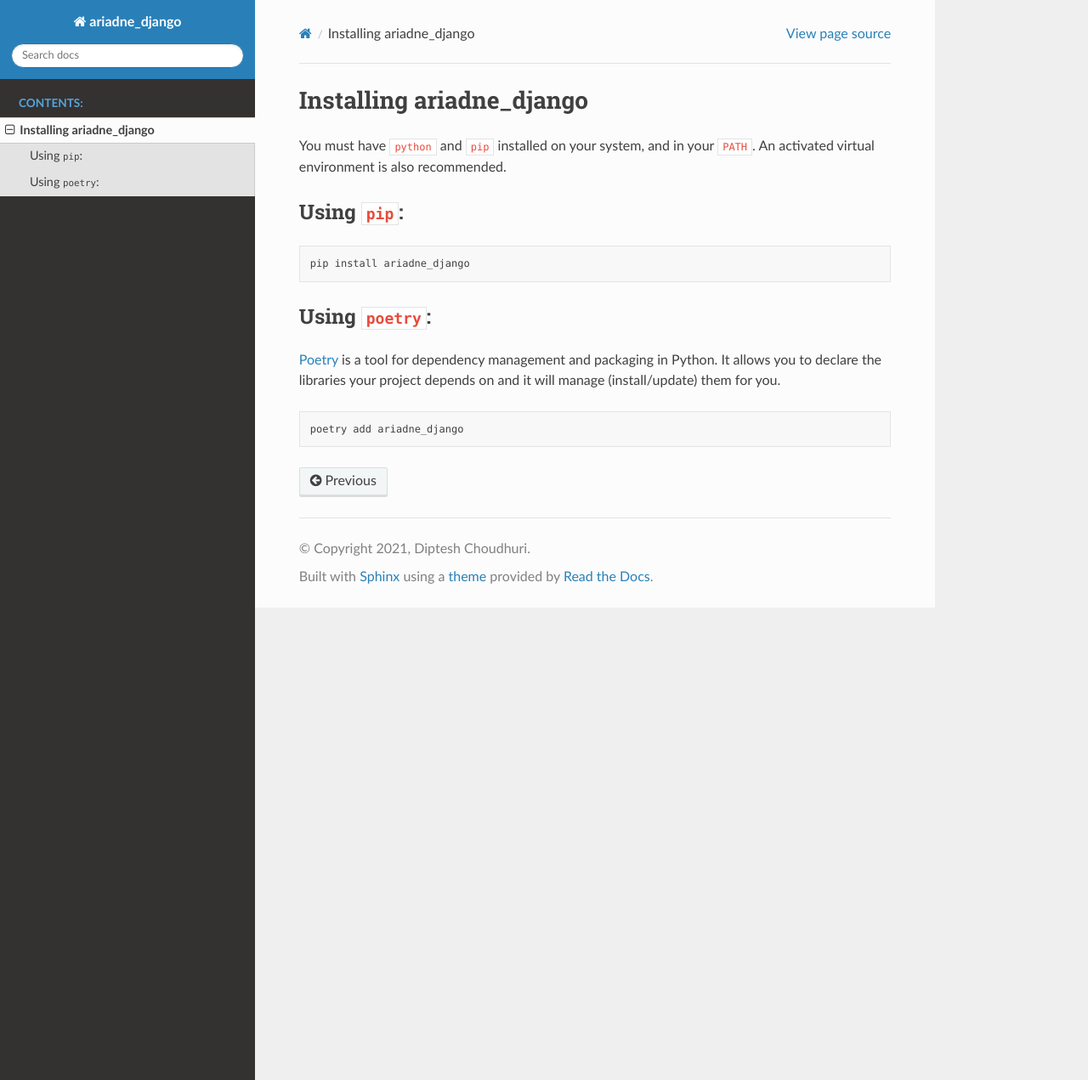
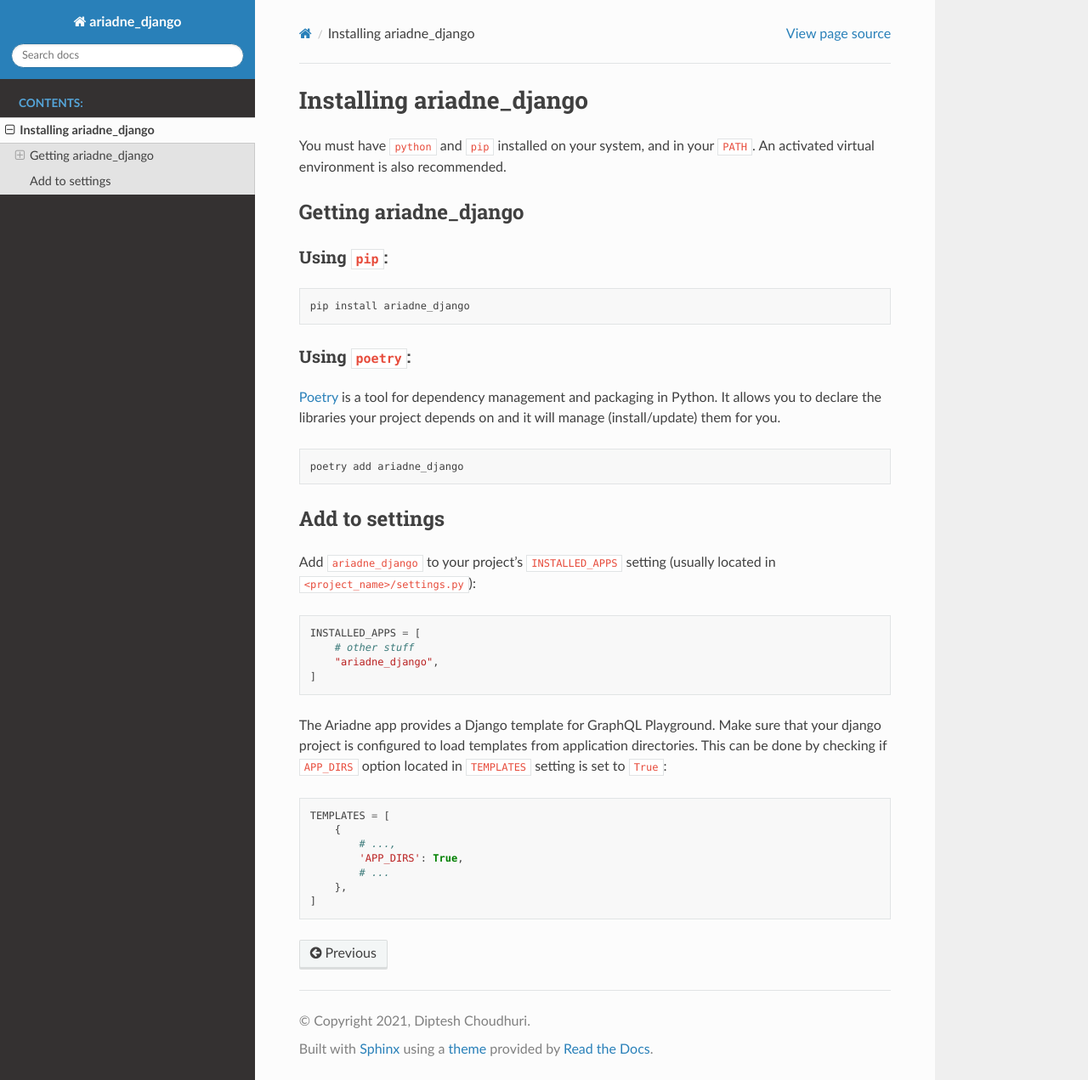
Before and after one commit to mirumee/ariadne-django, a Sphinx documentation site: the page built from docs/installing.rst, in a window 1280 px wide and 1271 px high. Shown: the whole window at 85% size. Built offline with Sphinx 7.4.7 and the Read the Docs theme 2.0.0, drawn with Linux system fonts in a browser that asks for light colours.

Commit message:
docs(installing.rst): add django specific installation instructions

```diff
--- a/docs/installing.rst
+++ b/docs/installing.rst
@@ -5,15 +5,18 @@
 You must have :code:`python` and :code:`pip` installed on your system, and in your :code:`PATH`.
 An activated virtual environment is also recommended.
 
+Getting ariadne_django
+======================
+
 Using :code:`pip`:
-==================
+------------------
 
 .. code-block:: bash
 
     pip install ariadne_django
 
 Using :code:`poetry`:
-=====================
+---------------------
 
 `Poetry <https://python-poetry.org/>`_ is a tool for dependency management and packaging in Python. It allows
 you to declare the libraries your project depends on and it will manage
@@ -23,3 +26,32 @@
 .. code-block:: bash
 
     poetry add ariadne_django
+
+Add to settings
+===============
+
+Add :code:`ariadne_django` to your project's :code:`INSTALLED_APPS` setting (usually
+located in :code:`<project_name>/settings.py`):
+
+.. code-block:: python
+
+    INSTALLED_APPS = [
+        # other stuff
+        "ariadne_django",
+    ]
+
+
+The Ariadne app provides a Django template for GraphQL Playground. Make sure that your
+django project is configured to load templates from application directories. This can be
+done by checking if :code:`APP_DIRS` option located in :code:`TEMPLATES` setting is set to
+:code:`True`:
+
+.. code-block:: python
+
+    TEMPLATES = [
+        {
+            # ...,
+            'APP_DIRS': True,
+            # ...
+        },
+    ]
```
